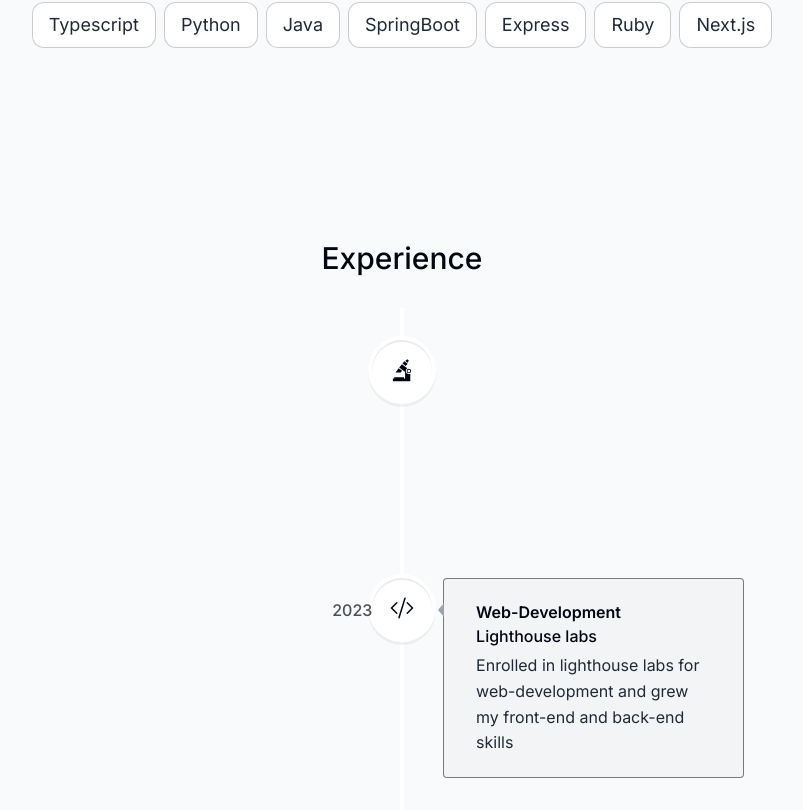
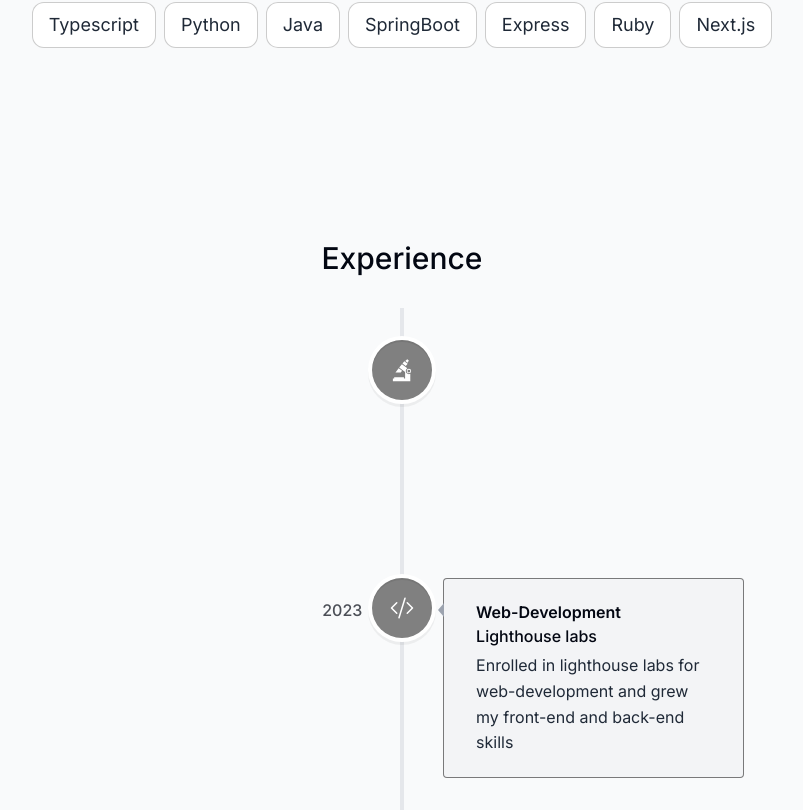
Before and after one commit to JasonMac123/NewPortfolio, a Next.js app: page / in a window 1280 px wide. Shown: the part 2899-3709 px from the top of the page, without its empty margins (238-1041 px from the left). Built offline with nearby package versions, Linux system fonts and the light colour scheme.

Commit message:
Changes styling for timeline icon events

```diff
--- a/components/Experience.tsx
+++ b/components/Experience.tsx
@@ -38,7 +38,7 @@ const Experience = () => {
   return (
     <section id="experience" ref={ref}>
       <SectionTitle>Experience</SectionTitle>
-      <VerticalTimeline>
+      <VerticalTimeline lineColor="" animate>
         {experienceData.map((item, i) => {
           return (
             <VerticalTimelineElement
@@ -55,9 +55,11 @@ const Experience = () => {
                 borderRight: "0.4rem solid #9ca3af",
               }}
               date={item.date}
+              dateClassName="dateTimeline"
               icon={<item.icon />}
               iconStyle={{
-                background: "white",
+                background: "gray",
+                color: "white",
                 fontSize: "1.5rem",
               }}
             >
```
